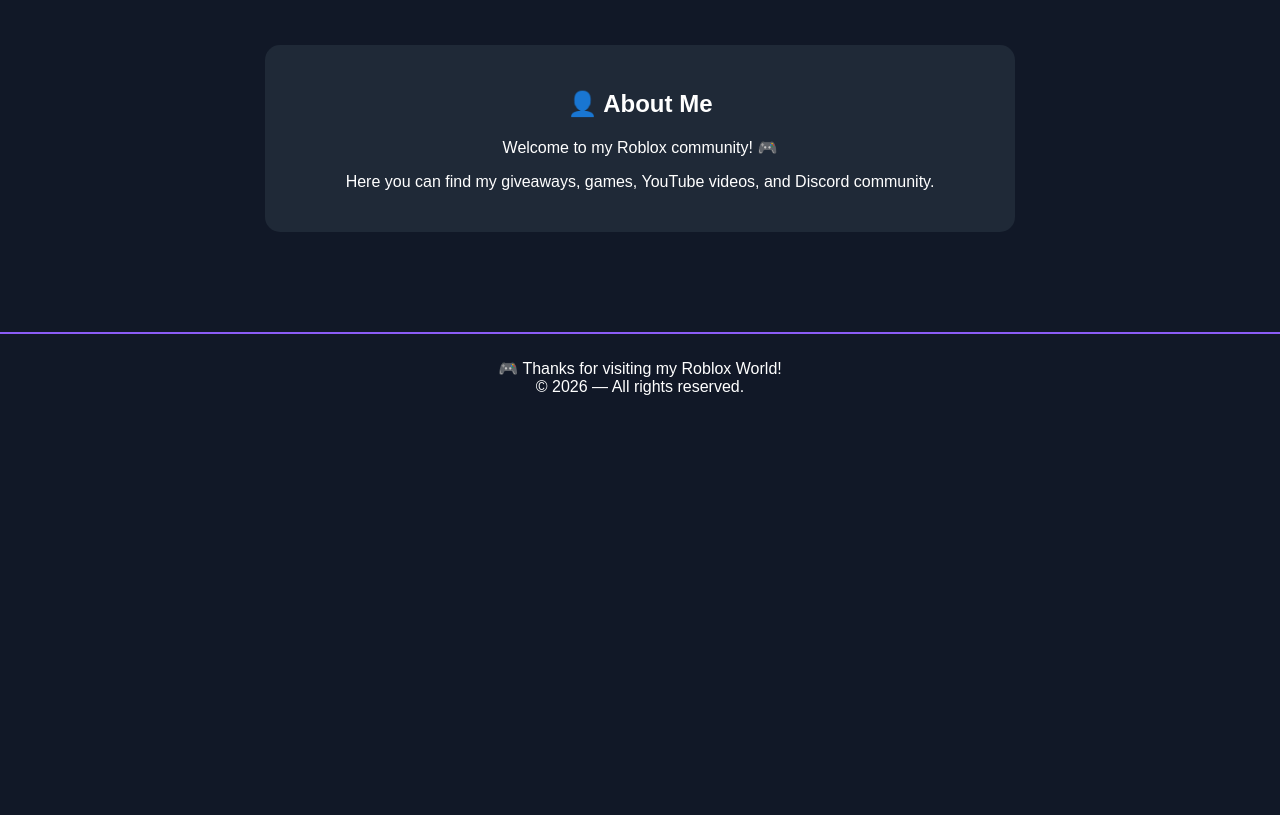
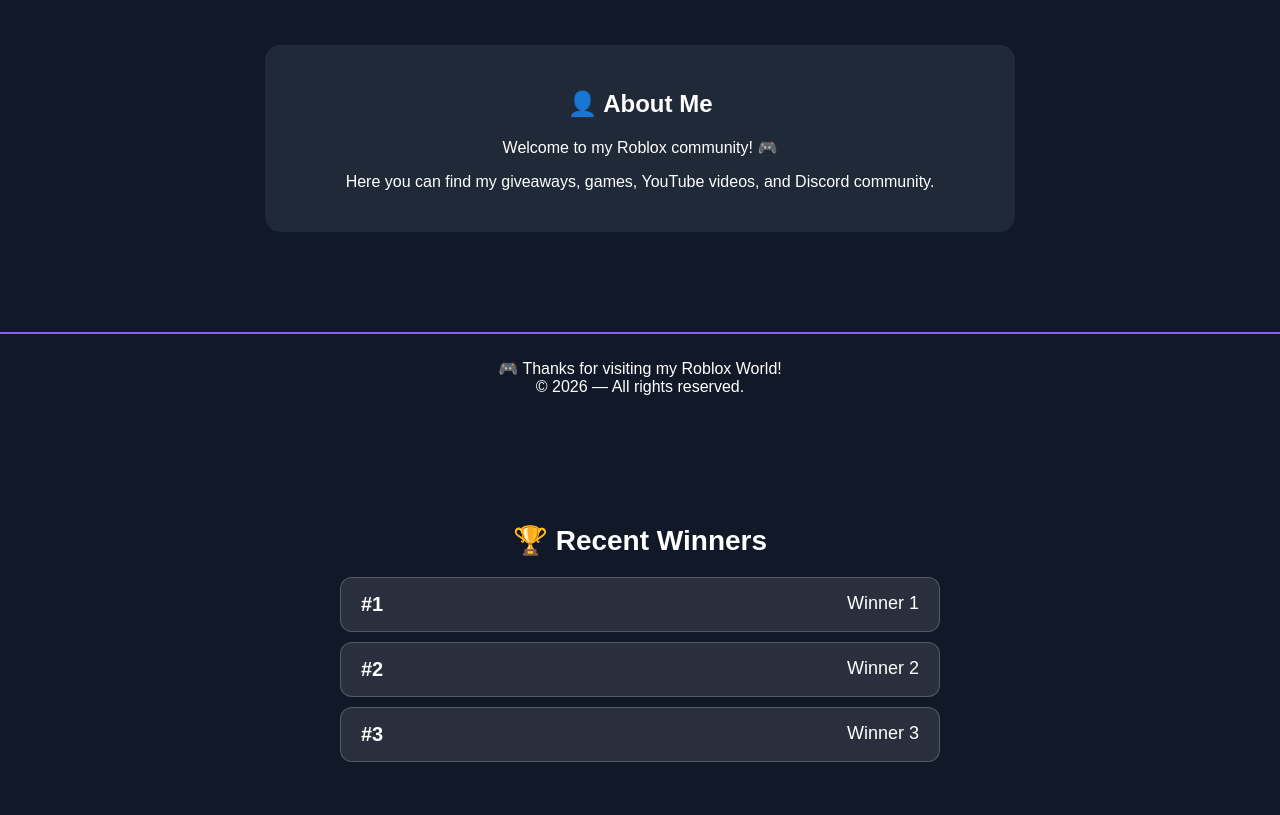
Before and after one commit to samuelogiribo1-wq/robux-website, a plain HTML site: page index.html in a window 1280 px wide. Shown: the part 2863-3678 px from the top of the page. Before the commit the page ends 3284 px from the top, so only its background shows below. Drawn offline with Linux system fonts and the light colour scheme.

Commit message:
Add winner ranking section

```diff
--- a/index.html
+++ b/index.html
@@ -173,6 +173,33 @@
     border: 4px solid #a855f7;
     box-shadow: 0 0 25px #8b5cf6;
     margin-bottom: 20px;
+}#winners {
+  text-align: center;
+  margin: 40px auto;
+  max-width: 600px;
+}
+
+#winners h2 {
+  font-size: 28px;
+  margin-bottom: 20px;
+}
+
+.winner {
+  display: flex;
+  justify-content: space-between;
+  padding: 15px 20px;
+  margin: 10px 0;
+  border-radius: 12px;
+  background: rgba(255, 255, 255, 0.1);
+  border: 1px solid rgba(255, 255, 255, 0.2);
+}
+
+.winner strong {
+  font-size: 20px;
+}
+
+.winner span {
+  font-size: 18px;
 }
     </style>
 </head>
@@ -283,5 +310,37 @@
     <br>
     © 2026 — All rights reserved.
 </footer>
-</body>
+<section id="winners">
+  <h2>🏆 Recent Winners</h2>
+  <div id="winner-list"></div>
+</section>
+
+<script>
+  const winners = [
+    { name: "Winner 1", time: Date.now() },
+    { name: "Winner 2", time: Date.now() },
+    { name: "Winner 3", time: Date.now() }
+  ];
+
+  const THREE_HOURS = 3 * 60 * 60 * 1000;
+
+  function showWinners() {
+    const list = document.getElementById("winner-list");
+    const now = Date.now();
+
+    const activeWinners = winners.filter(
+      winner => now - winner.time < THREE_HOURS
+    );
+
+    list.innerHTML = activeWinners.map((winner, index) => `
+      <div class="winner">
+        <strong>#${index + 1}</strong>
+        <span>${winner.name}</span>
+      </div>
+    `).join("");
+  }
+
+  showWinners();
+  setInterval(showWinners, 60000);
+</script> </body>
 </html>
```
